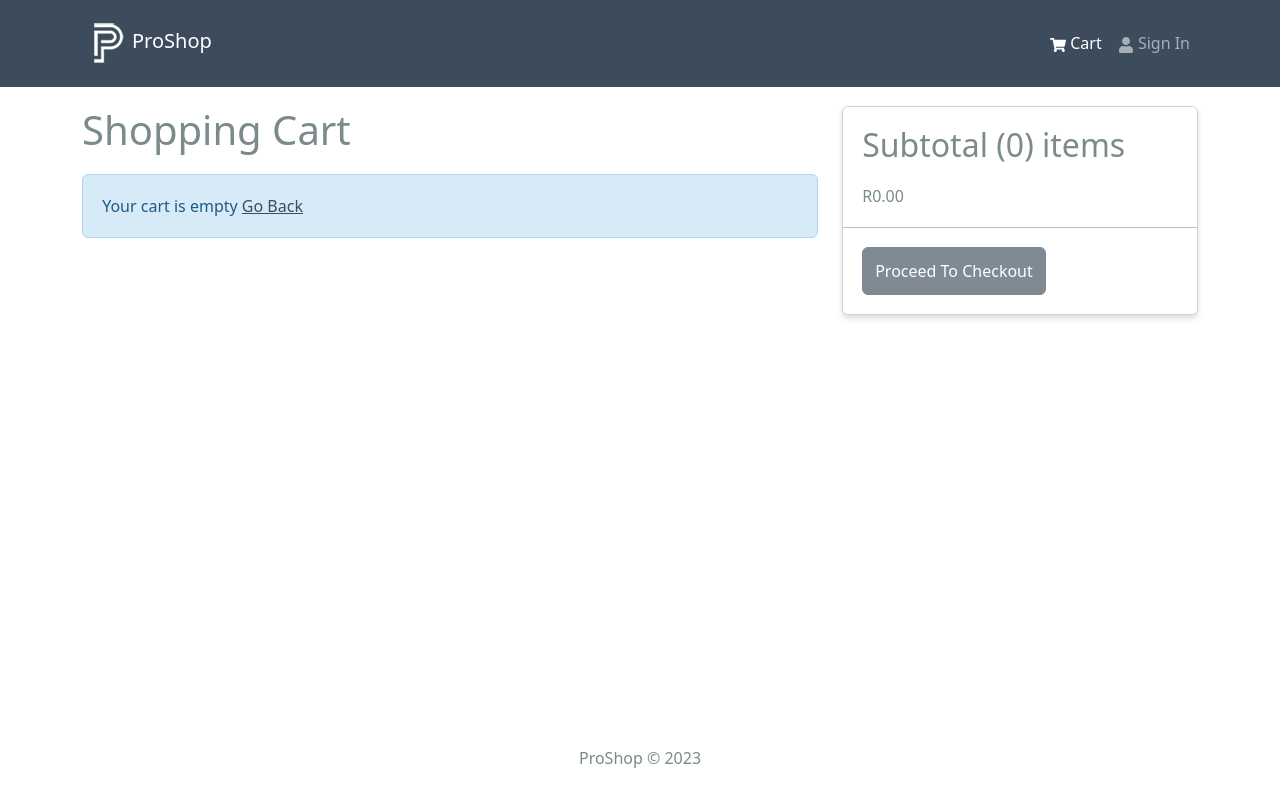
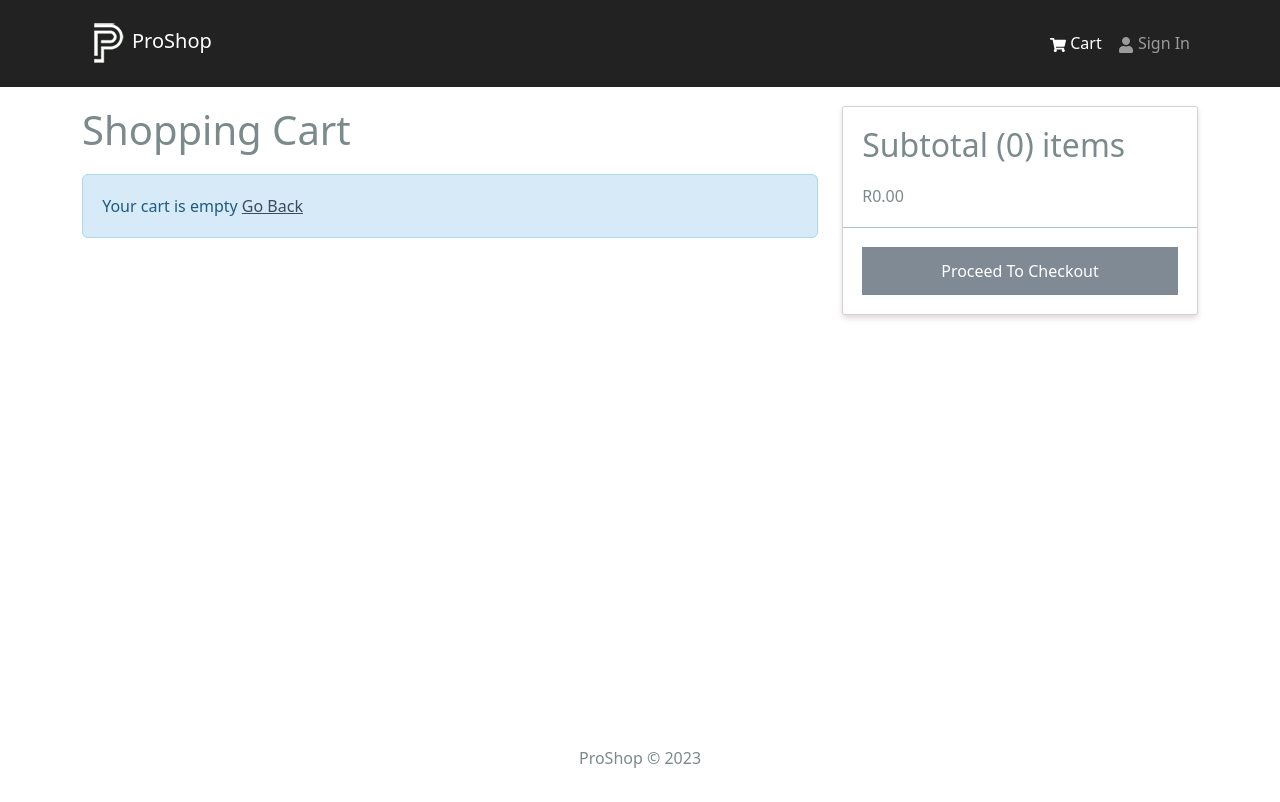
Before and after one commit to Zhanhu079/glacier, a React (Create React App) app in the folder frontend/: page /cart in a window 1280 px wide. Shown: the top 802 px of the page. Built offline with nearby package versions, Linux system fonts and the light colour scheme.

Commit message:
Change up styles

```diff
--- a/frontend/src/assets/styles/index.css
+++ b/frontend/src/assets/styles/index.css
@@ -1,5 +1,9 @@
 main {
   min-height: 80vh;
+}
+
+.main-bg {
+  background-color: #222;
 }
 
 .rating span {
@@ -51,3 +55,7 @@ table th {
   bottom: 0;
   background: rgba(0, 0, 0, 0.5);
 }
+
+.btn {
+  border-radius: 0;
+}
--- a/frontend/src/components/Header.jsx
+++ b/frontend/src/components/Header.jsx
@@ -10,7 +10,7 @@ const Header = () => {
 
   return (
     <header>
-      <Navbar bg="primary" variant="dark" expand="md" collapseOnSelect>
+      <Navbar className="main-bg" variant="dark" expand="md" collapseOnSelect>
         <Container>
           <LinkContainer to="/">
             <Navbar.Brand>
--- a/frontend/src/components/Product.jsx
+++ b/frontend/src/components/Product.jsx
@@ -6,7 +6,7 @@ import Rating from './Rating';
 const Product = ({ product }) => {
   return (
     <>
-      <Card className='my-3 p-3 rounded'>
+      <Card className='my-3 p-3 card'>
         <Link to={`/product/${product._id}`}>
             <Card.Img src={product.image} variant='top' />
         </Link>
--- a/frontend/src/screens/CartScreen.jsx
+++ b/frontend/src/screens/CartScreen.jsx
@@ -98,7 +98,7 @@ const CartScreen = () => {
             <ListGroup.Item>
               <Button
                 type="button"
-                className="btn-block"
+                className="btn-block main-bg w-100"
                 disabled={cartItems.length === 0}
                 onClick={checkoutHandler}
               >
--- a/frontend/src/screens/ProductScreen.jsx
+++ b/frontend/src/screens/ProductScreen.jsx
@@ -99,7 +99,7 @@ const ProductScreen = () => {
 
               <ListGroup.Item>
                 <Button
-                  className="btn-block"
+                  className="btn-block main-bg w-100"
                   type="button"
                   disabled={product.countInStock === 0}
                   onClick={addToCartHandler}
```
Also changed, not shown: frontend/src/assets/styles/bootstrap.custom.css.
